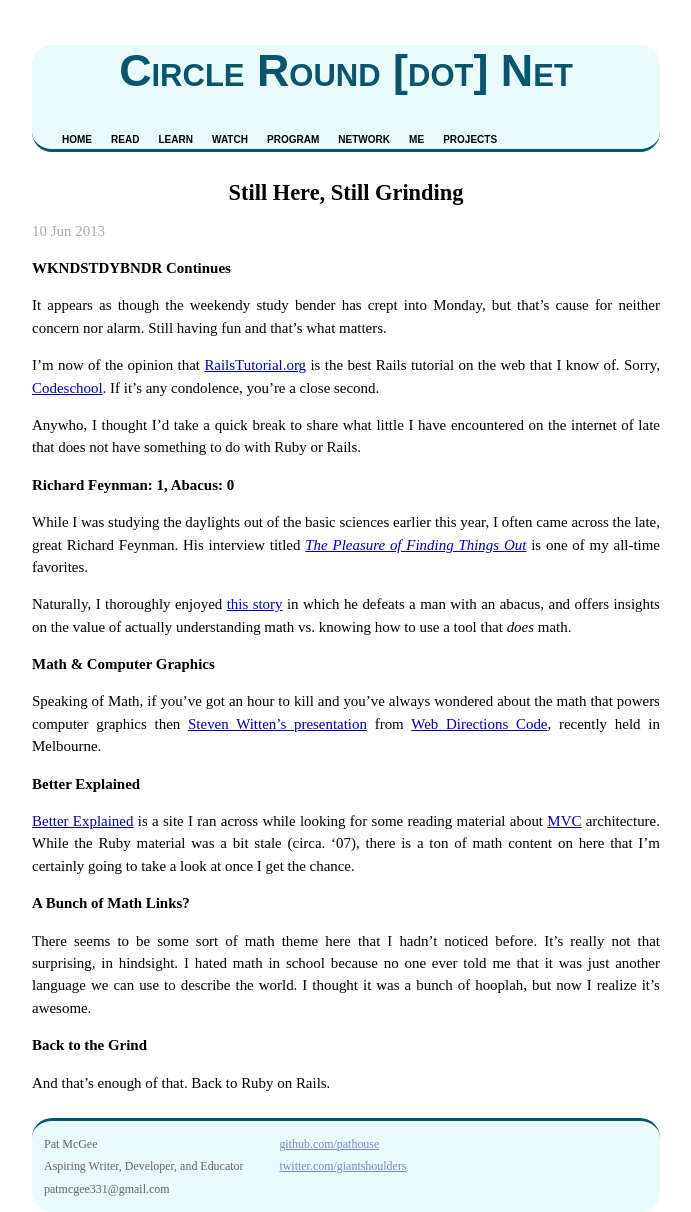
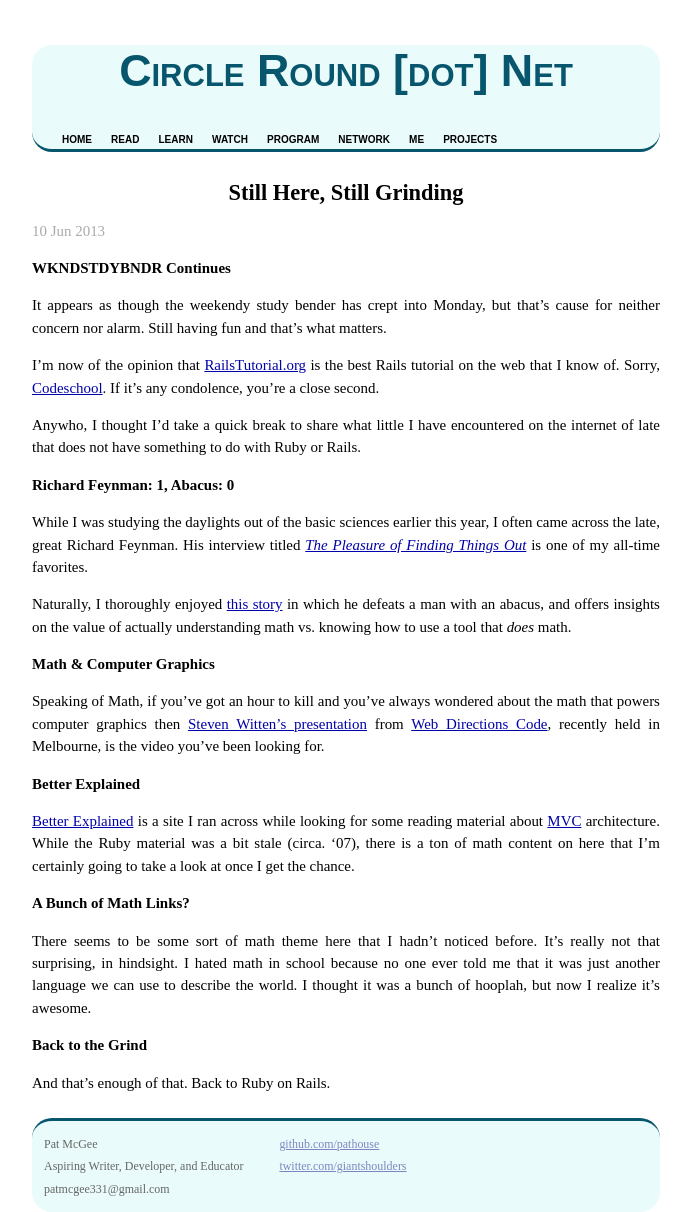
Before and after one commit to pathouse/pathouse.github.io, a Jekyll site: the page built from _posts/2013-06-10-stuffs.markdown, in a window 1280 px wide. Shown: the whole page, without its empty margins (294-985 px from the left). Built offline with Jekyll 4.4.1, drawn with Linux system fonts in a browser that asks for light colours; some web fonts are replaced.

Commit message:
Fixed new post

```diff
--- a/_posts/2013-06-10-stuffs.markdown
+++ b/_posts/2013-06-10-stuffs.markdown
@@ -29,7 +29,7 @@ Naturally, I thoroughly enjoyed [this story][4] in which he defeats a man with a
 
 ### Math & Computer Graphics
 
-Speaking of Math, if you've got an hour to kill and you've always wondered about the math that powers computer graphics then [Steven Witten's presentation][5] from [Web Directions Code][6], recently held in Melbourne.
+Speaking of Math, if you've got an hour to kill and you've always wondered about the math that powers computer graphics then [Steven Witten's presentation][5] from [Web Directions Code][6], recently held in Melbourne, is the video you've been looking for.
 
 [5]: https://www.youtube.com/watch?v=Zkx1aKv2z8o
 [6]: http://www.webdirections.org/
```
